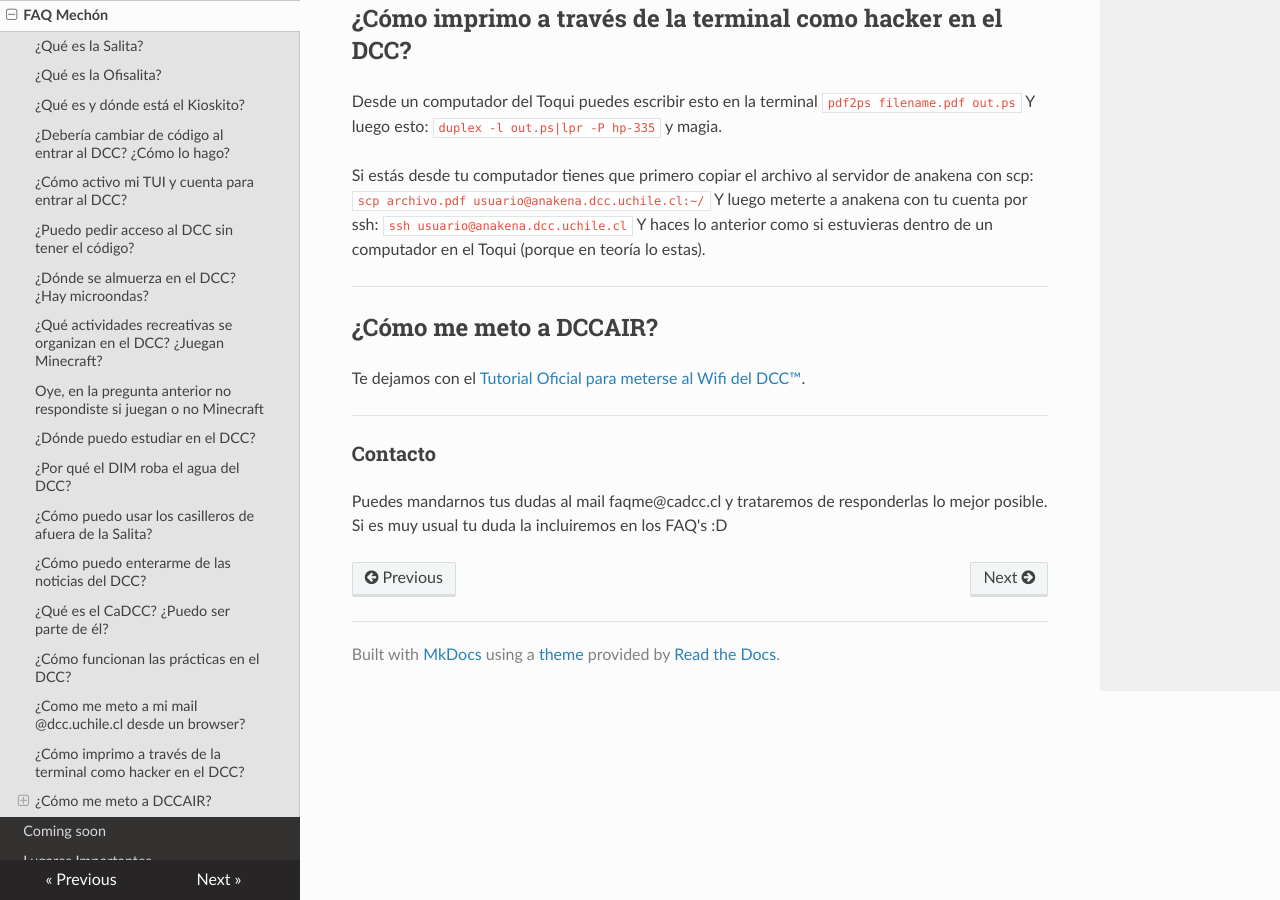
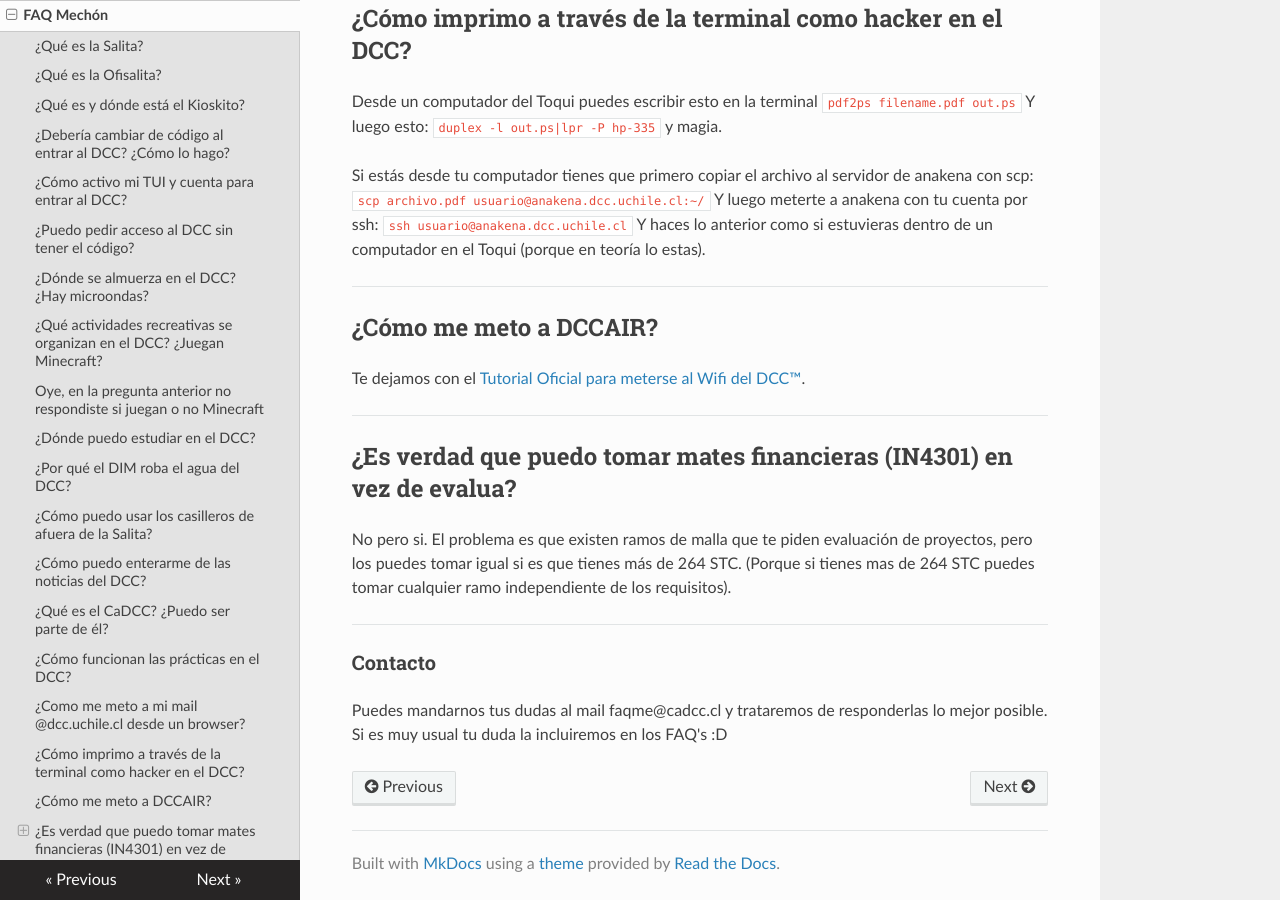
Before and after one commit to cadcc/howto, an MkDocs documentation site: the page built from docs/FAQ Mechón.md, in a window 1280 px wide and 900 px high, scrolled down 5291 px. Built offline with MkDocs 1.6.1, drawn with Linux system fonts in a browser that asks for light colours; nearby versions of some CDN libraries.

Commit message:
Pregunta sobre mates finanicieras agregada

```diff
--- a/docs/FAQ Mechón.md
+++ b/docs/FAQ Mechón.md
@@ -195,6 +195,12 @@
 
 ---
 
+## ¿Es verdad que puedo tomar mates financieras (IN4301) en vez de evalua?
+
+No pero si. El problema es que existen ramos de malla que te piden evaluación de proyectos, pero los puedes tomar igual si es que tienes más de 264 STC. (Porque si tienes mas de 264 STC puedes tomar cualquier ramo independiente de los requisitos).
+
+---
+
 ### Contacto
 
 Puedes mandarnos tus dudas al mail faqme@cadcc.cl y trataremos de responderlas lo mejor posible. Si es muy usual tu duda la incluiremos en los FAQ's :D
```
